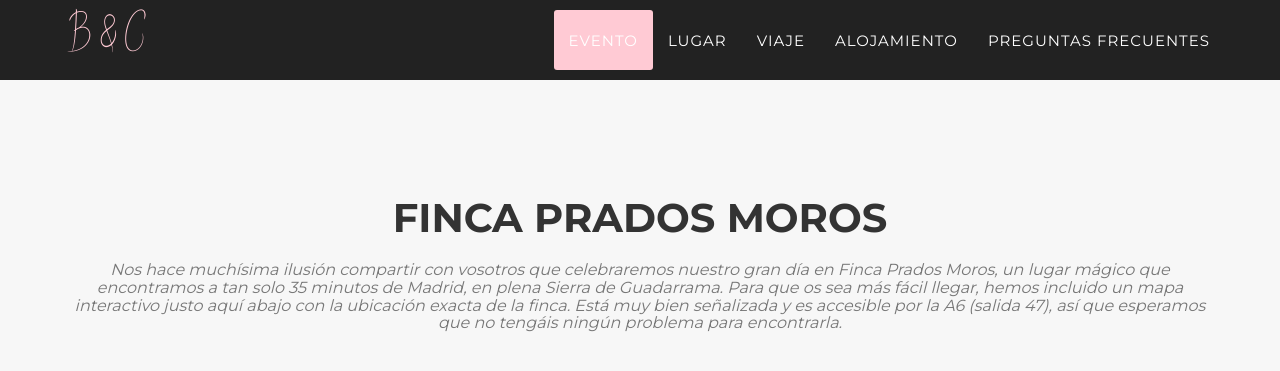
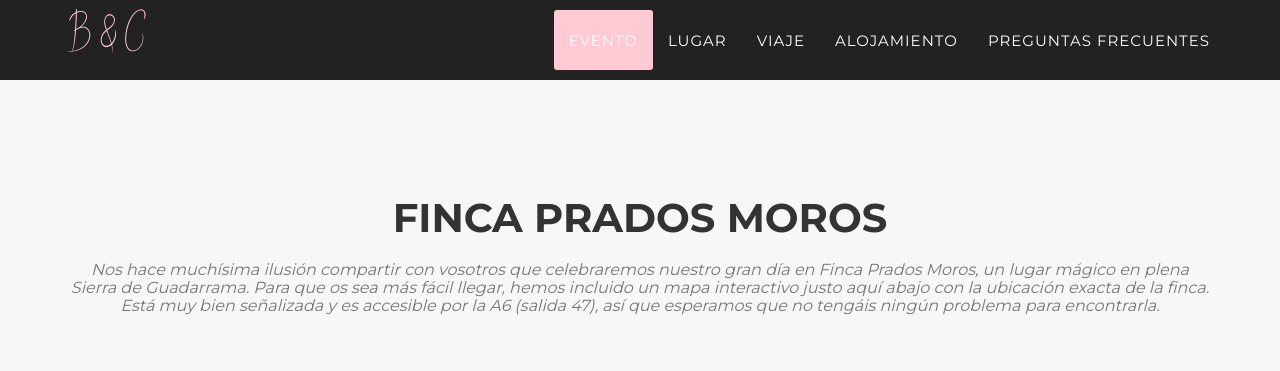
Before and after one commit to bodabyc/bodabyc.github.io, a Jekyll site: the page built from index.html, in a window 1280 px wide and 900 px high, scrolled down 2779 px, cut to the strip 0-385 px from the top of the window. Shown: the top 371 px of the strip. Built offline with Jekyll 4.4.1, drawn with Linux system fonts in a browser that asks for light colours; some web fonts are replaced.

Commit message:
Place modified

```diff
--- a/_includes/en_data/venue.html
+++ b/_includes/en_data/venue.html
@@ -4,7 +4,7 @@
         <div class="row">
             <div class="col-lg-12 text-center">
                 <h2 class="section-heading">Finca Prados Moros</h2>
-                <h3 class="section-subheading text-muted">Nos hace muchísima ilusión compartir con vosotros que celebraremos nuestro gran día en Finca Prados Moros, un lugar mágico que encontramos a tan solo 35 minutos de Madrid, en plena Sierra de Guadarrama. Para que os sea más fácil llegar, hemos incluido un mapa interactivo justo aquí abajo con la ubicación exacta de la finca. Está muy bien señalizada y es accesible por la A6 (salida 47), así que esperamos que no tengáis ningún problema para encontrarla.</h3>
+                <h3 class="section-subheading text-muted">Nos hace muchísima ilusión compartir con vosotros que celebraremos nuestro gran día en Finca Prados Moros, un lugar mágico en plena Sierra de Guadarrama. Para que os sea más fácil llegar, hemos incluido un mapa interactivo justo aquí abajo con la ubicación exacta de la finca. Está muy bien señalizada y es accesible por la A6 (salida 47), así que esperamos que no tengáis ningún problema para encontrarla.</h3>
             </div>
         </div>
         <style>
```
Also changed, not shown: 2 other files.
